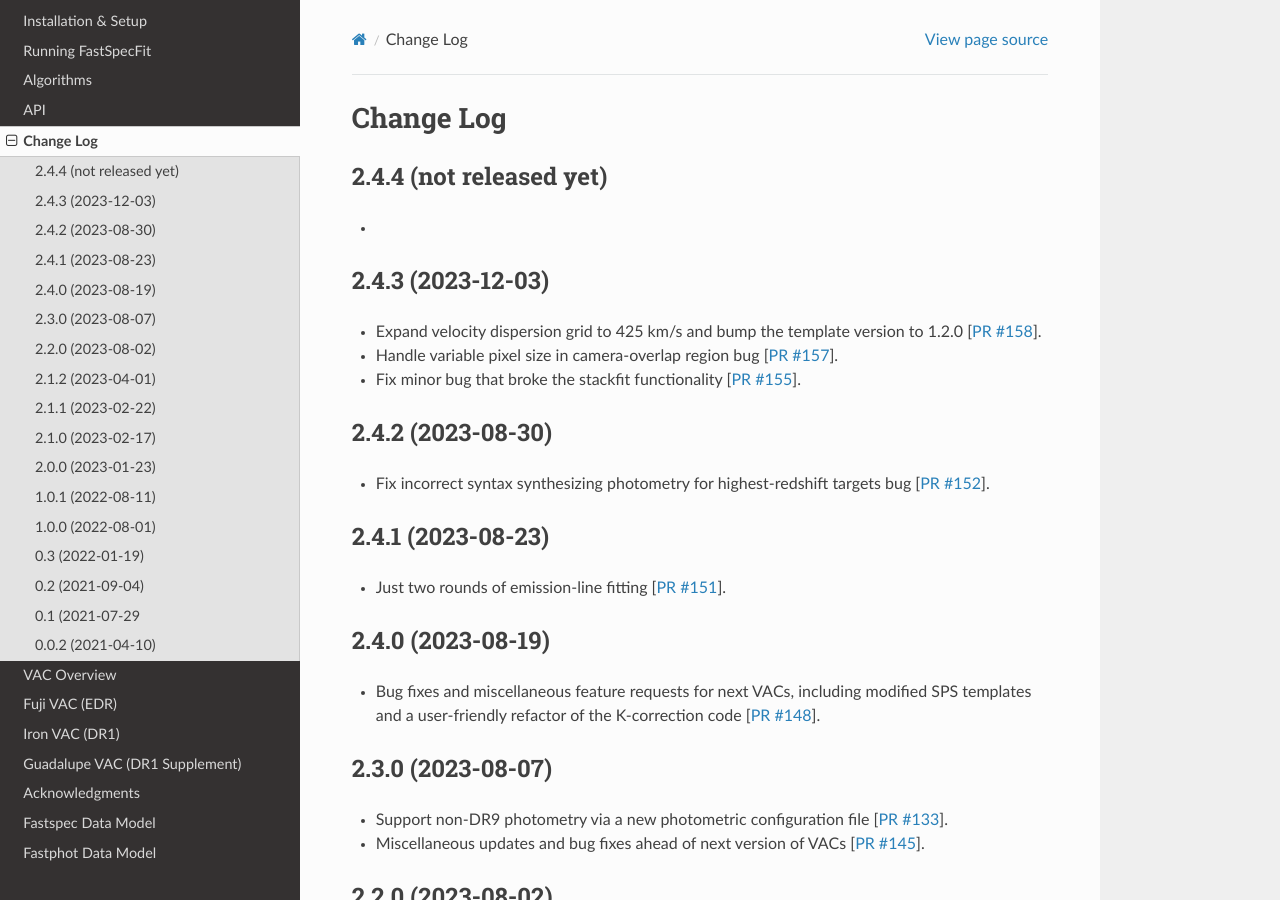
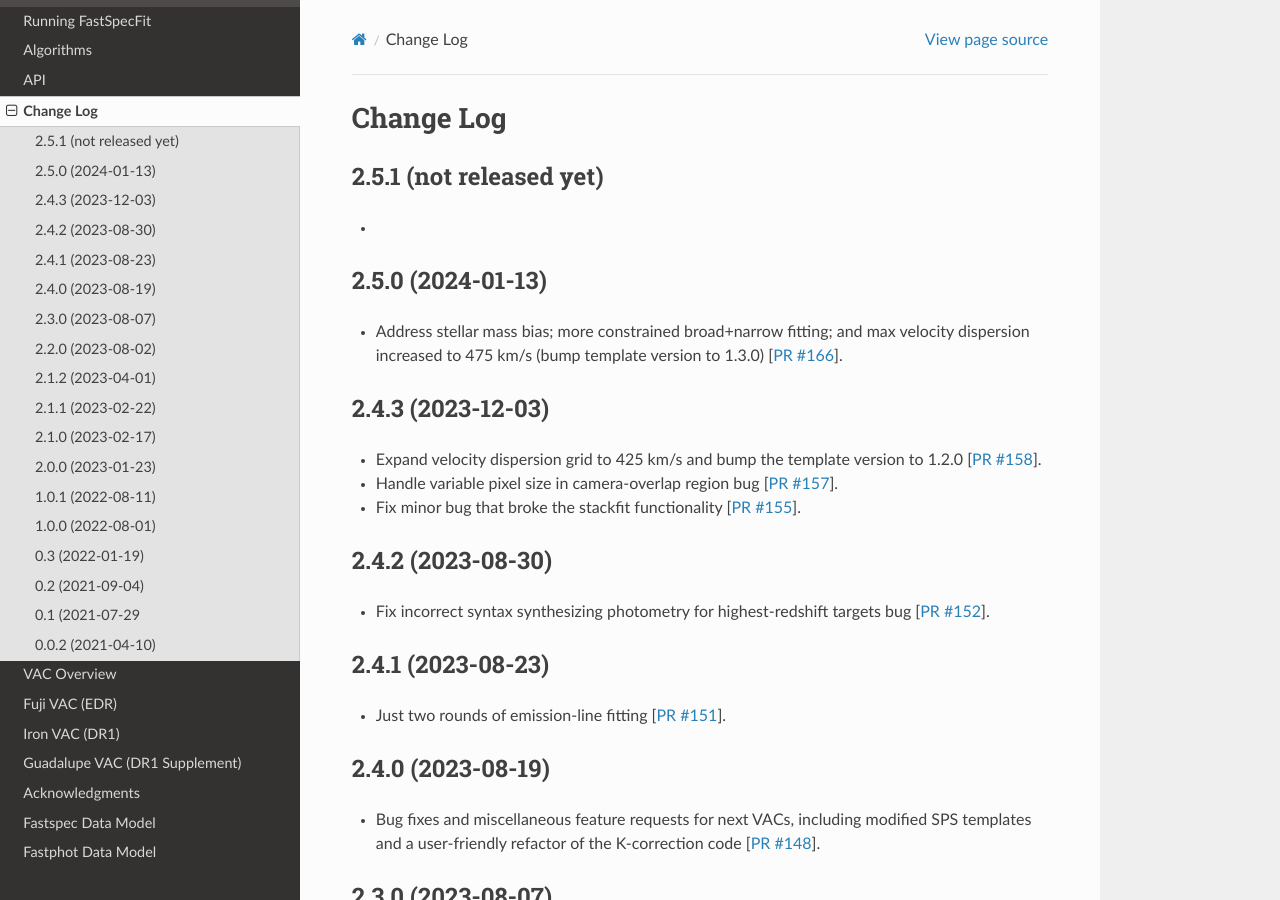
Before and after one commit to desihub/fastspecfit, a Sphinx documentation site: the page built from doc/changes.rst, in a window 1280 px wide and 900 px high. Built offline with Sphinx 7.4.7 and the Read the Docs theme 2.0.0, drawn with Linux system fonts in a browser that asks for light colours.

Commit message:
update change log and try to fix coveralls failure

```diff
--- a/doc/changes.rst
+++ b/doc/changes.rst
@@ -2,10 +2,19 @@
 Change Log
 ==========
 
-2.4.4 (not released yet)
+2.5.1 (not released yet)
 ------------------------
 
 *
+
+2.5.0 (2024-01-13)
+------------------
+
+* Address stellar mass bias; more constrained broad+narrow fitting; and max
+  velocity dispersion increased to 475 km/s (bump template version to 1.3.0)
+  [`PR #166`_].
+
+.. _`PR #166`: https://github.com/desihub/fastspecfit/pull/166
 
 2.4.3 (2023-12-03)
 ------------------
```
Also changed, not shown: 1 other file.
